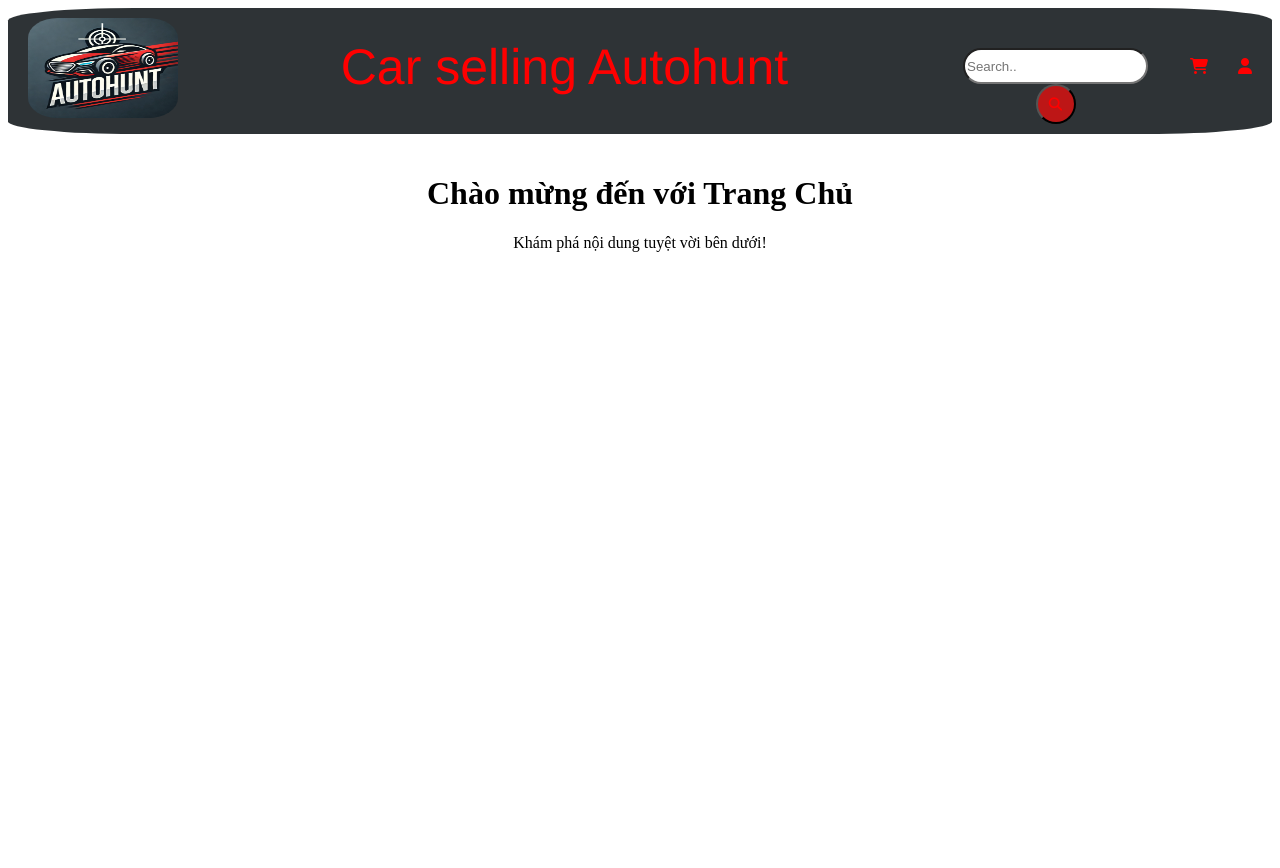
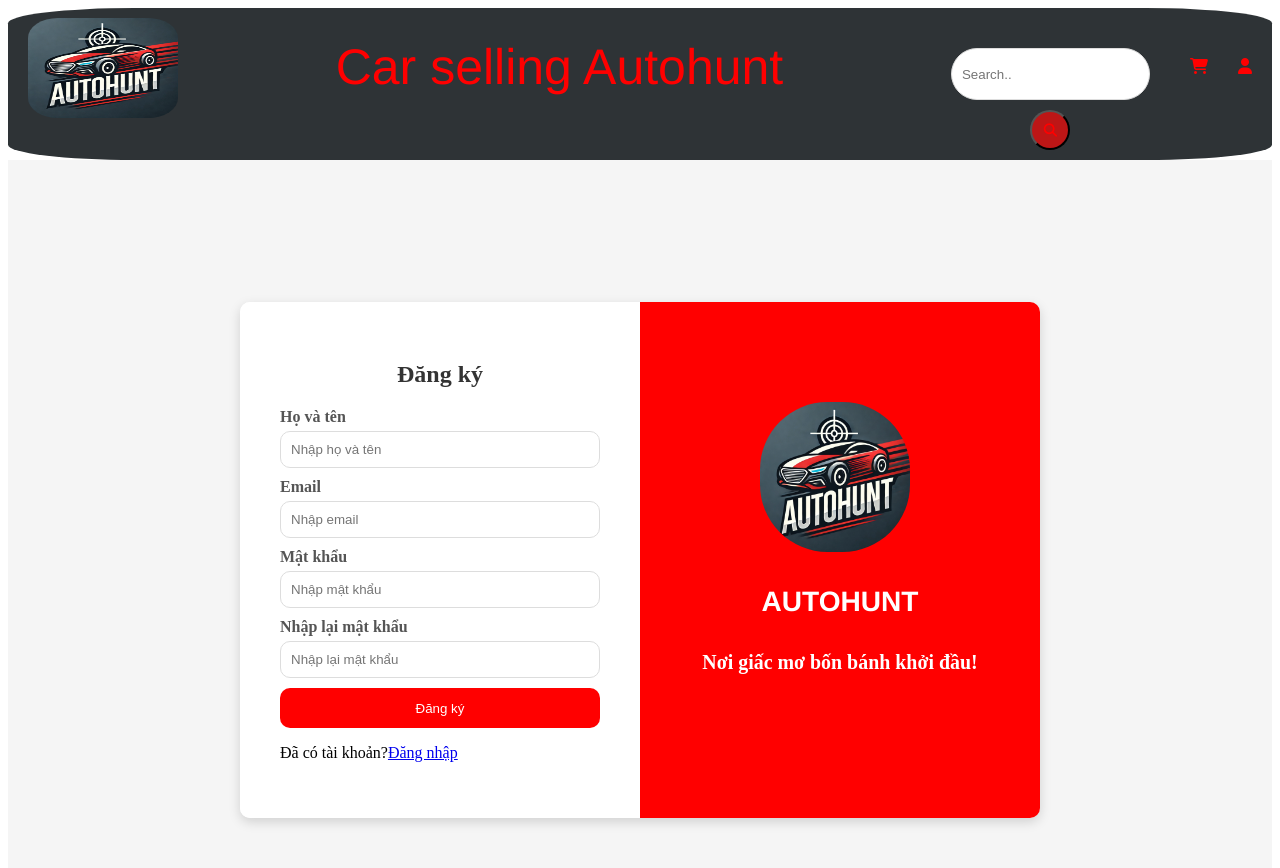
Before and after one commit to muidaoqui/mindx-react, a React (Create React App) app: page / in a window 1280 px wide. Shown: the top 868 px of the page. Before the commit the page ends 800 px from the top, so only its background shows below. Built offline with nearby package versions, Linux system fonts and the light colour scheme.

Commit message:
form đăng ký

```diff
--- a/src/App.js
+++ b/src/App.js
@@ -5,6 +5,7 @@
 import About from './pages/js/Toyota';
 import Contact from './pages/js/Rolls-Royce';
 import '@fortawesome/fontawesome-free/css/all.min.css';
+import Register from './pages/js/Register';
 
 
 function App() {
@@ -12,7 +13,7 @@
     <Router>
       <Navbar />
       <Routes>
-        <Route path="/" element={<Home />} />
+        <Route path="/" element={<Register />} />
 
       </Routes>
     </Router>
--- a/src/pages/css/Home.css
+++ b/src/pages/css/Home.css
@@ -6,13 +6,11 @@
     text-align: center;
     margin-bottom: 20px;
   }
-
-  .home-content ul {
-    list-style: none;
-    padding: 0;
-  }
-
-  .home-content li {
-    border-bottom: 1px solid #ccc;
-    padding: 10px 0;
-  }
+.home-main{
+  width: 100%;
+}
+.poster{
+  height: 400px;
+  width: 90%;
+  margin-left: 5%;
+}
--- /dev/null
+++ b/src/pages/css/Register.css
@@ -0,0 +1,84 @@
+/* Container chính */
+.register {
+    display: flex;
+    justify-content: center;
+    align-items: center;
+    height: 100vh;
+    background-color: #f5f5f5;
+  }
+
+  /* Form tổng */
+  .register-form {
+    display: flex;
+    width: 800px;
+    background-color: #fff;
+    border-radius: 10px;
+    box-shadow: 0 4px 12px rgba(0, 0, 0, 0.15);
+    overflow: hidden;
+
+  }
+
+  /* Bên trái - Form đăng ký */
+  .register-title {
+    flex: 2;
+    padding: 40px;
+    background-color: white;
+  }
+  .register-link{
+    background-color: red;
+    font-size: 24px;
+    color: #333;
+    width: 400px;
+  }
+  .register-title h2 {
+    text-align: center;
+    margin-bottom: 20px;
+    font-size: 24px;
+    color: #333;
+
+  }
+
+  form {
+    display: flex;
+    flex-direction: column;
+  }
+
+  form label {
+    margin-bottom: 5px;
+    font-weight: bold;
+    color: #555;
+  }
+  input{
+    margin-bottom: 10px;
+    padding: 10px;
+    border: 1px solid #ddd;
+    border-radius: 10px;
+    outline: none;
+
+  }
+  button.bt{
+    padding: 10px;
+    border: none;
+    border-radius: 10px;
+    background-color: red;
+    color: white;
+    cursor: pointer;
+    width: 100%;
+  }
+  .logo{
+    width: 150px;
+    border-radius: 45%;
+    height: 150px;
+    margin-left: 30%;
+    margin-top: 100px;
+  }
+  h3{
+    font-family: 'Franklin Gothic Medium', 'Arial Narrow', Arial, sans-serif;
+    color: white;
+    text-align: center;
+  }
+  h5{
+    font-family: Arial, sans-serif, inherit;
+    color: white;
+    text-align: center;
+  }
--- a/src/pages/js/Home.js
+++ b/src/pages/js/Home.js
@@ -1,18 +1,22 @@
 import React, { useState, useEffect } from 'react';
 import Navbar from '../../components/Navbar'; // Import component Navbar
 import '../css/Home.css'; // File CSS
-
+import poster from '../../img/poster.png'; // Import ảnh poster
 function Home() {
   // State để quản lý dữ liệu động (ví dụ: danh sách bài viết)
    // Mảng rỗng nghĩa là chỉ chạy một lần khi component mount
 
   return (
     <div className="home">
-      <header className="home-header">
-        <h1>Chào mừng đến với Trang Chủ</h1>
-        <p>Khám phá nội dung tuyệt vời bên dưới!</p>
-      </header>
 
+      <main className="home-main">
+        <div className='content'>
+          <div className='poster'>
+            <img src={poster} alt='Poster' className='poster' />
+          </div>
+        </div>
+
+      </main>
     </div>
   );
 }
--- /dev/null
+++ b/src/pages/js/Register.js
@@ -0,0 +1,41 @@
+import React from "react";
+import '../css/Register.css';
+import logo from '../../img/logo.png';
+function Register() {
+
+
+    return(
+        <div className="register">
+            <div class="register-form">
+                <div class="register-title">
+                    <h2>Đăng ký</h2>
+                    <form>
+                    <label>Họ và tên</label>
+                    <input type="text" placeholder="Nhập họ và tên" />
+
+                    <label>Email</label>
+                    <input type="email" placeholder="Nhập email" />
+
+                    <label>Mật khẩu</label>
+                    <input type="password" placeholder="Nhập mật khẩu" />
+
+                    <label>Nhập lại mật khẩu</label>
+                    <input type="password" placeholder="Nhập lại mật khẩu" />
+
+                    <button type="submit" className="bt">Đăng ký</button>
+                    <p>Đã có tài khoản?<a href="#">Đăng nhập</a></p>
+                    </form>
+                </div>
+
+                <div class="register-link">
+                    <img src={logo} className="logo" alt="Logo"/>
+                    <h3>AUTOHUNT</h3>
+                    <h5>Nơi giấc mơ bốn bánh khởi đầu!</h5>
+                </div>
+            </div>
+
+        </div>
+    )
+}
+
+export default Register;
```
Also changed, not shown: src/img/poster.png (added).
